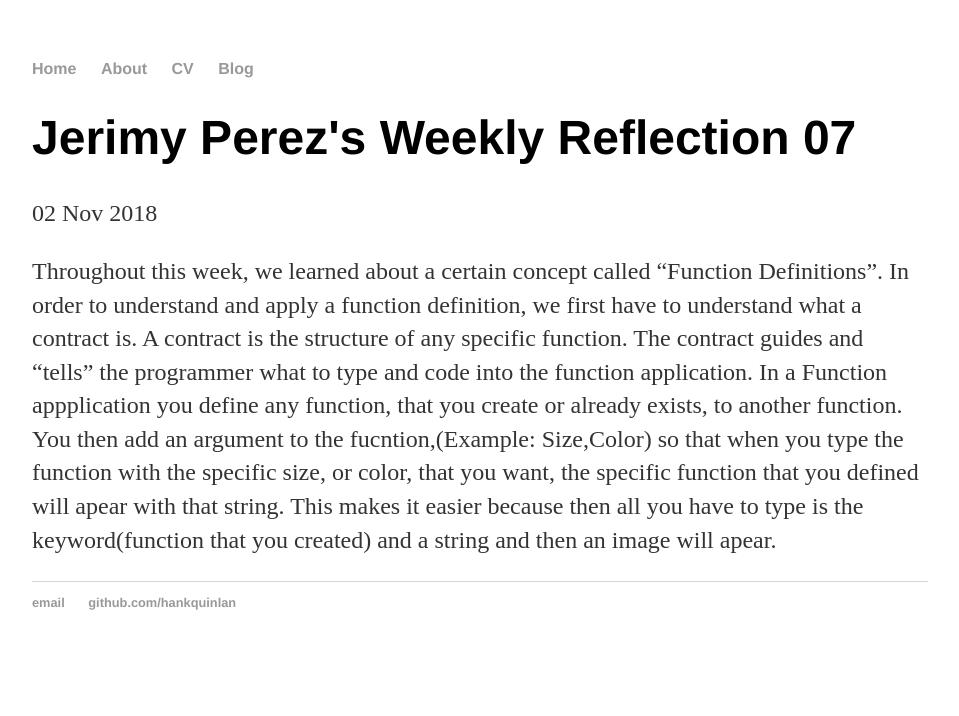
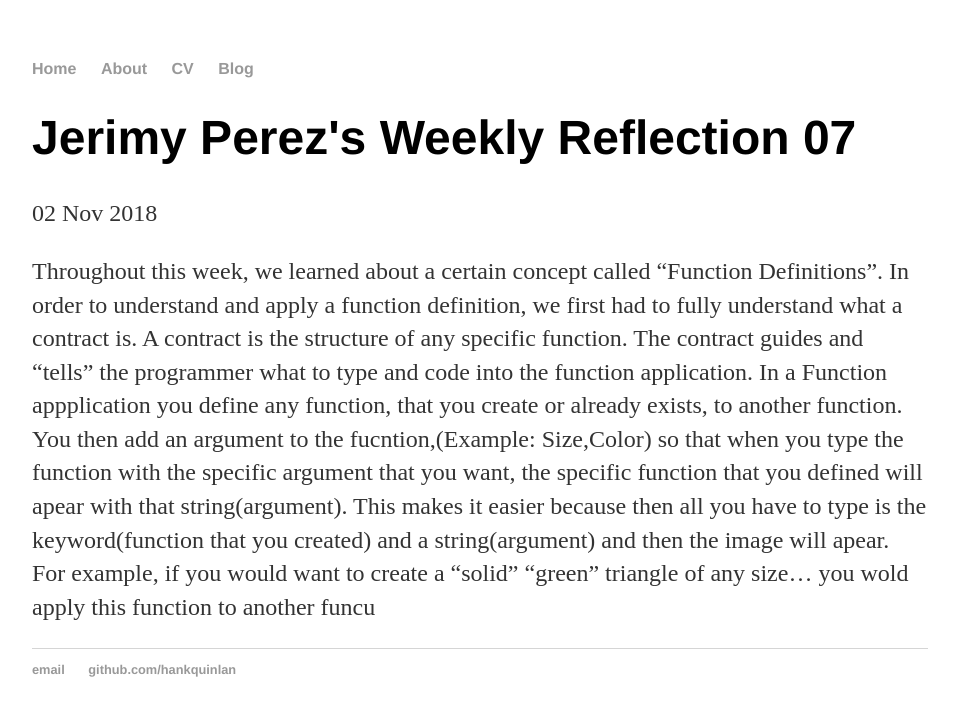
Before and after one commit to Jerimyp1996/Jerimyp1996.github.io, a Jekyll site: the page built from _posts/2018-11-2-weekly-reflection-07.md, in a window 1280 px wide. Shown: the top 716 px of the page, without its empty margins (160-1119 px from the left). Built offline with Jekyll 4.4.1, drawn with Linux system fonts in a browser that asks for light colours.

Commit message:
Update 2018-11-2-weekly-reflection-07.md

```diff
--- a/_posts/2018-11-2-weekly-reflection-07.md
+++ b/_posts/2018-11-2-weekly-reflection-07.md
@@ -4,4 +4,5 @@
 date: 2018-11-2
 ---
 
-Throughout this week, we learned about a certain concept called "Function Definitions". In order to understand and apply a function definition, we first have to understand what a contract is. A contract is the structure of any specific function. The contract guides and "tells" the programmer what to type and code into the function application. In a Function appplication you define any function, that you create or already exists, to another function. You then add an argument to the fucntion,(Example: Size,Color) so that when you type the function with the specific size, or color, that you want, the specific function that you defined will apear with that string. This makes it easier because then all you have to type is the keyword(function that you created) and a string and then an image will apear.
+Throughout this week, we learned about a certain concept called "Function Definitions". In order to understand and apply a function definition, we first had to fully understand what a contract is. A contract is the structure of any specific function. The contract guides and "tells" the programmer what to type and code into the function application. In a Function appplication you define any function, that you create or already exists, to another function. You then add an argument to the fucntion,(Example: Size,Color) so that when you type the function with the specific argument that you want, the specific function that you defined will apear with that string(argument). This makes it easier because then all you have to type is the keyword(function that you created) and a string(argument) and then the image will apear.
+For example, if you would want to create a "solid" "green" triangle of any size... you wold apply this function to another funcu
```
